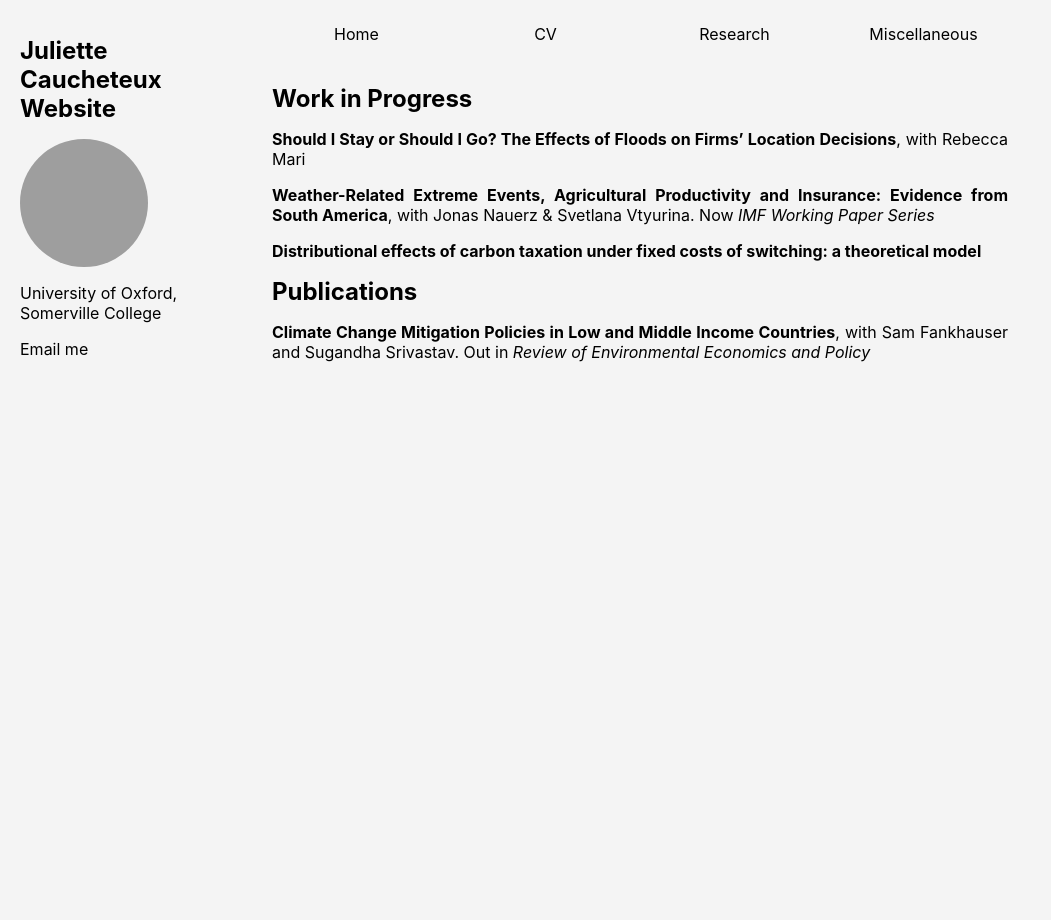
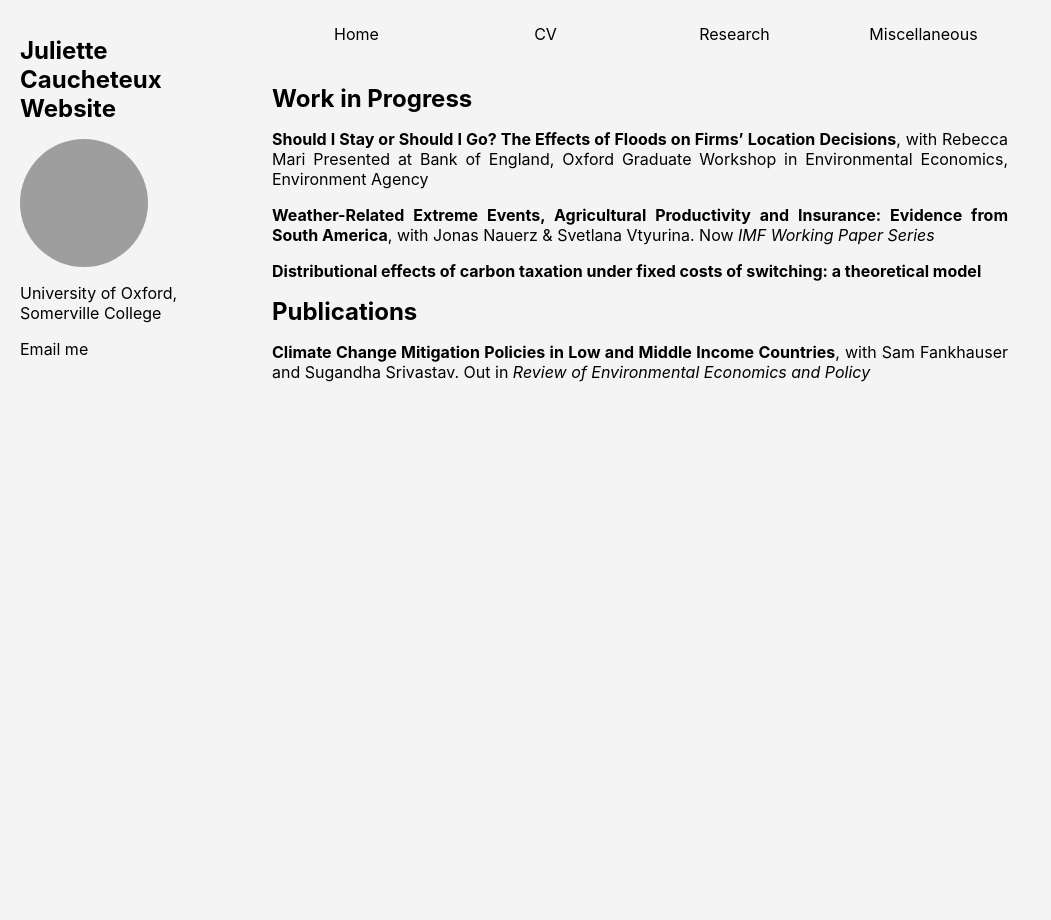
Before and after one commit to JulietteCx/juliettecx.github.io, a Jekyll site: the page built from _pages/research.md, in a window 1280 px wide. Shown: the whole page, without its empty margins (0-1051 px from the left). Built offline with Jekyll 4.4.1, drawn with Linux system fonts in a browser that asks for light colours; grey boxes are pictures that could not be loaded.

Commit message:
Update research.md

```diff
--- a/_pages/research.md
+++ b/_pages/research.md
@@ -13,6 +13,7 @@ Work in Progress
 
 
 **Should I Stay or Should I Go? The Effects of Floods on Firms' Location Decisions**, with Rebecca Mari
+Presented at Bank of England, Oxford Graduate Workshop in Environmental Economics, Environment Agency
 
 **Weather-Related Extreme Events, Agricultural Productivity and Insurance: Evidence from South America**, with Jonas Nauerz & Svetlana Vtyurina. Now _IMF Working Paper Series_
 
```
